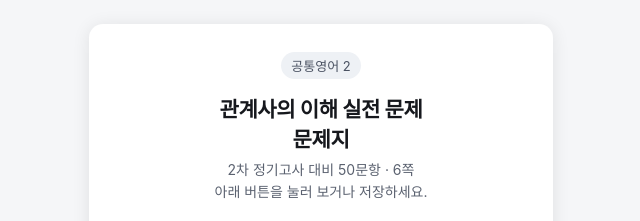
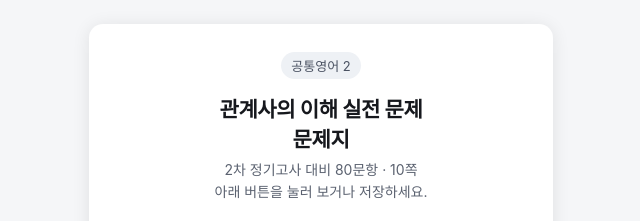
Before and after one commit to sisi014209-circka/eng-go, a plain HTML site: page rct/index.html in a window 1280 px wide. Shown: the part 195-416 px from the top of the page, 319-959 px from the left. Drawn offline with Linux system fonts and the light colour scheme.

Commit message:
문제지 안내 문구 80문항

```diff
--- a/rct/index.html
+++ b/rct/index.html
@@ -22,7 +22,7 @@
   <div class="card">
     <div class="tag">공통영어 2</div>
     <h1>관계사의 이해 실전 문제<br>문제지</h1>
-    <p class="desc">2차 정기고사 대비 50문항 · 6쪽<br>아래 버튼을 눌러 보거나 저장하세요.</p>
+    <p class="desc">2차 정기고사 대비 80문항 · 10쪽<br>아래 버튼을 눌러 보거나 저장하세요.</p>
     <a class="btn view" href="../files/relative-clause-test.pdf">📖 바로 보기</a>
     <a class="btn dl" href="../files/relative-clause-test.pdf" download="공통영어2-관계사-실전문제.pdf">⬇️ 다운로드</a>
     <div class="hint">아이폰은 「바로 보기」로 연 뒤 <b>공유 → 파일에 저장</b>,<br>안드로이드는 「다운로드」를 누르면 저장됩니다.</div>
```
